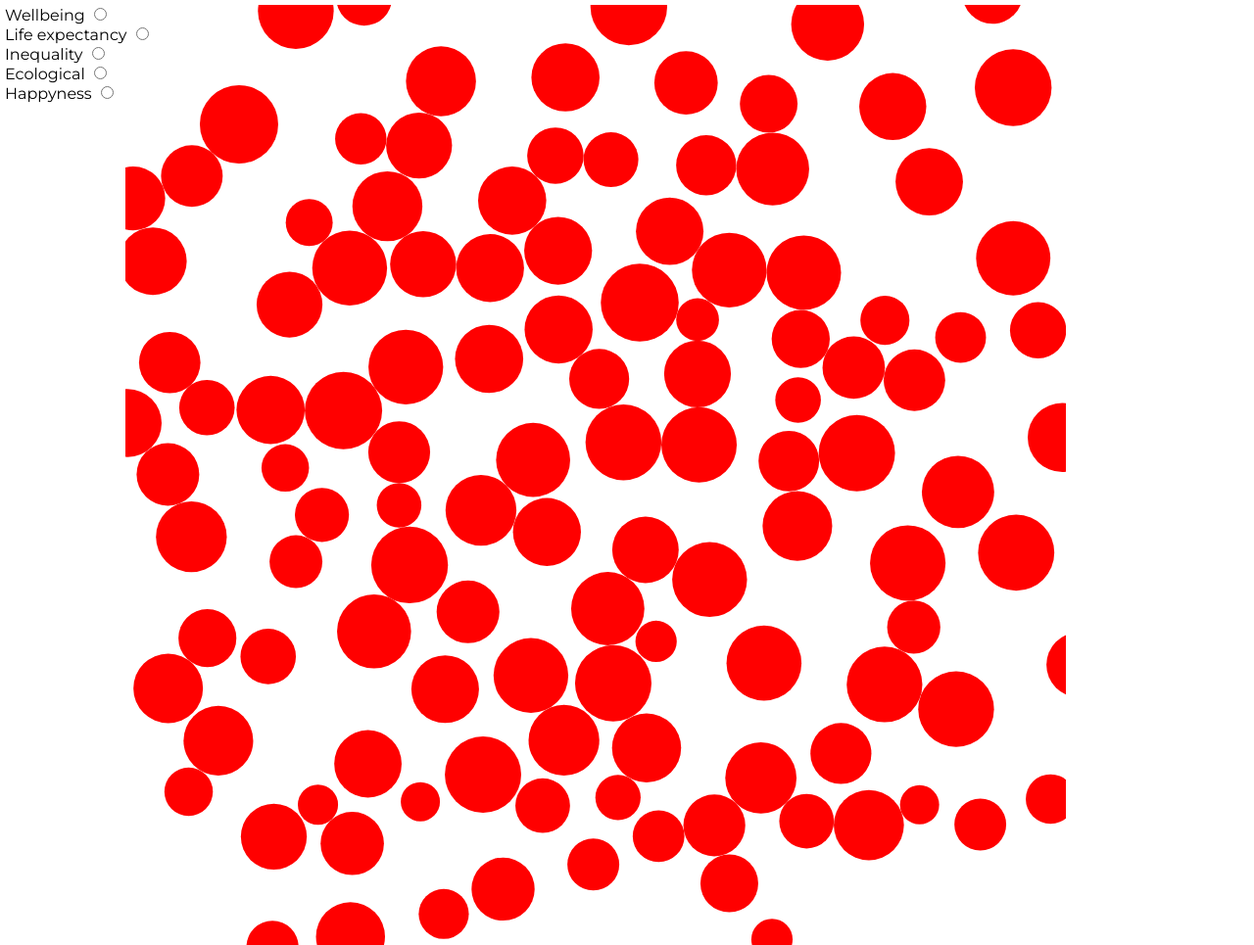
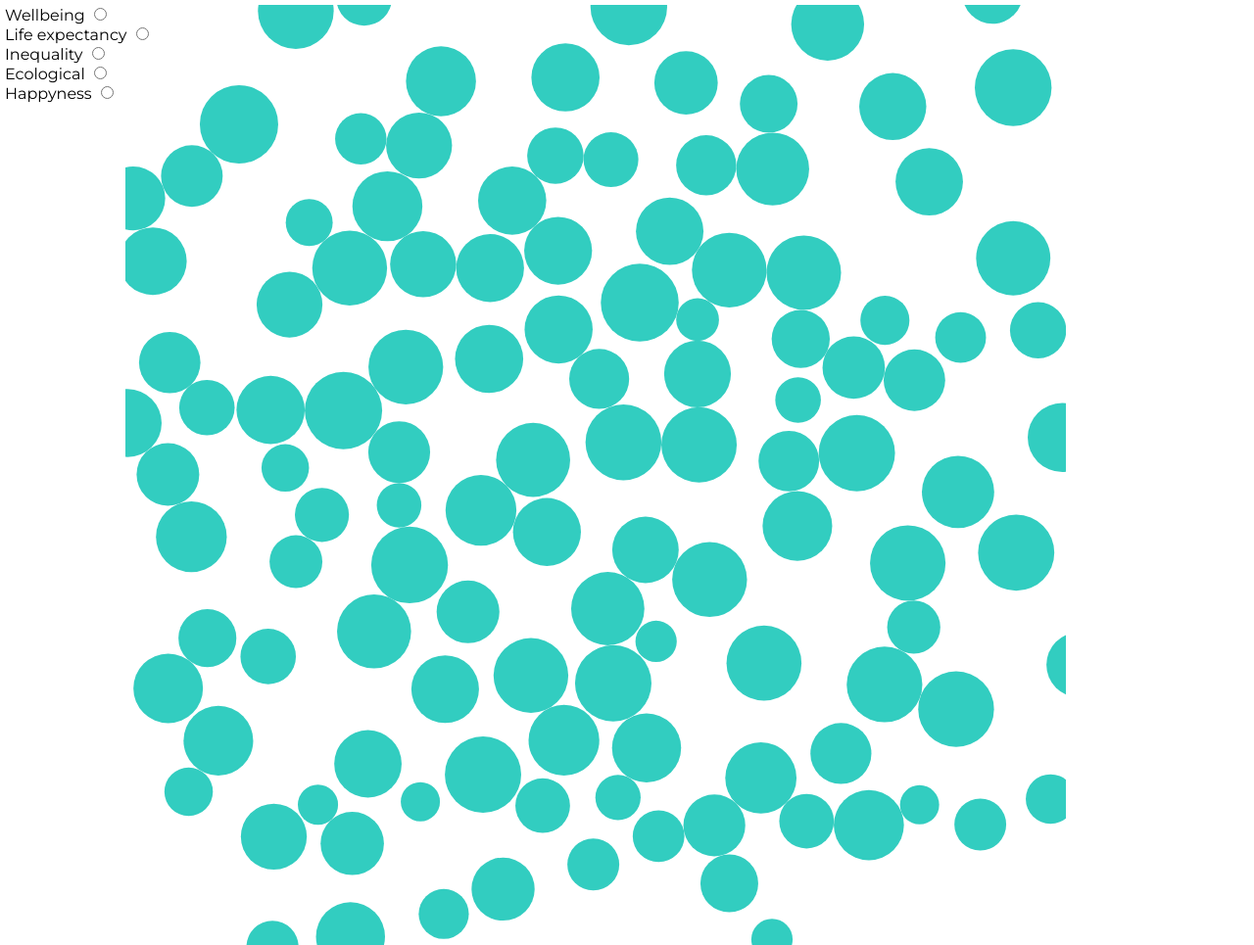
Before and after one commit to defrost256/BalintJScript, a plain HTML site: page index.html in a window 1280 px wide. Shown: the whole page at 98% size. Drawn offline with nearby package versions, Linux system fonts and the light colour scheme; animation ran at ten frames a second.

Commit message:
Colors change based on data

```diff
--- a/ref.html
+++ b/index.html
@@ -17,6 +17,10 @@
             z-index: 2;
             position: absolute;
             left: 10vw;
+        }
+
+        circle.details{
+
         }
 
         div{
--- a/myJScripts.js
+++ b/myJScripts.js
@@ -1,4 +1,11 @@
 var radiusScale = 20, radiusOffset = 20;
+var dataColors = [
+    "#0b6cf4",
+    "#32cdc0",
+    "#eebb11",
+    "#9140bf",
+    "#fa2014"
+];
 
 var svgContext,
     svgWidth,
@@ -90,5 +97,6 @@ function ticked() {
         return nodes[i].y + svgHalfHeight;
     }).attr("r", function(d, i){
         return nodes[i].dataSet[shownDataIdx];
-    }).duration(40);
+    }).style("fill", dataColors[shownDataIdx])
+        .duration(40);
 }
```
